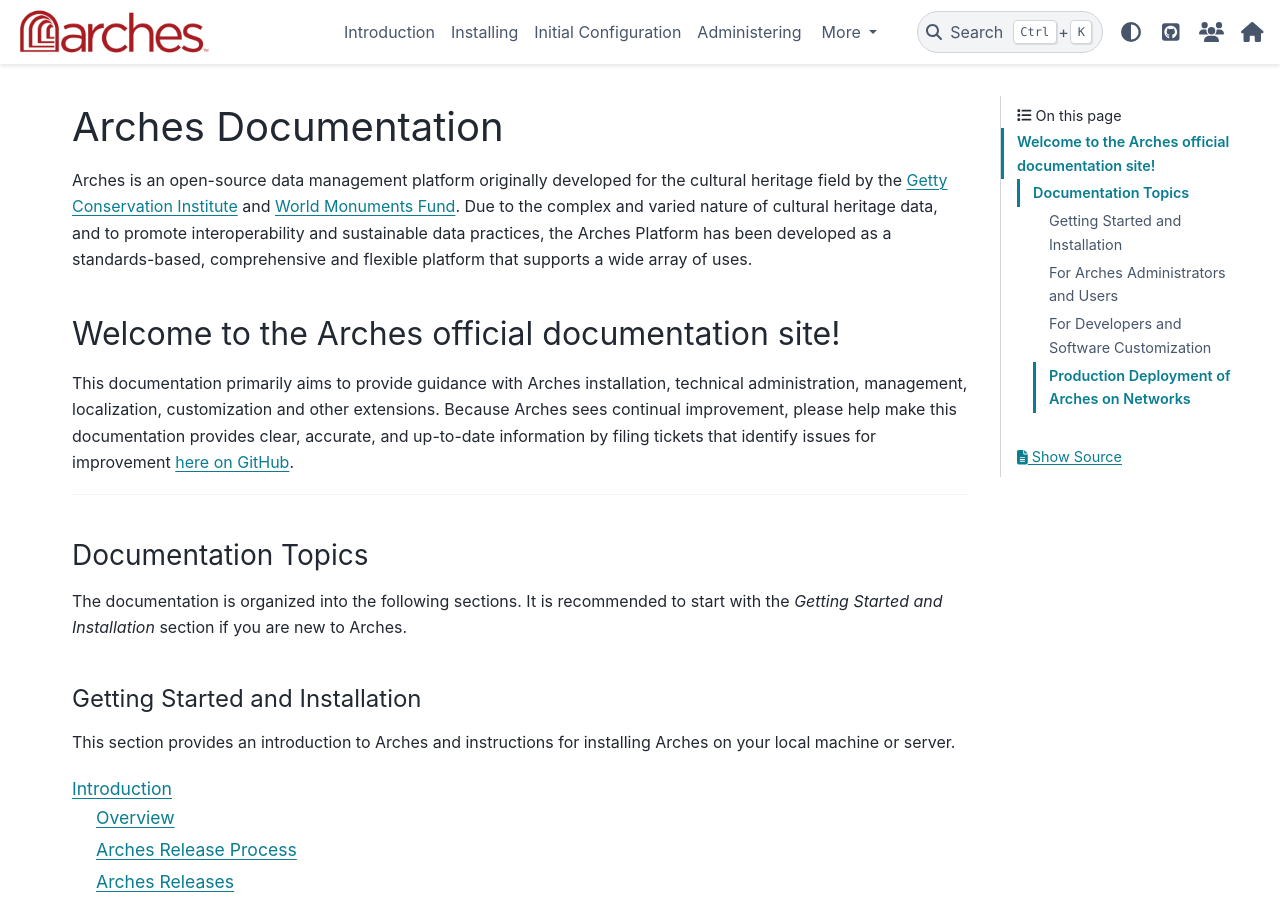
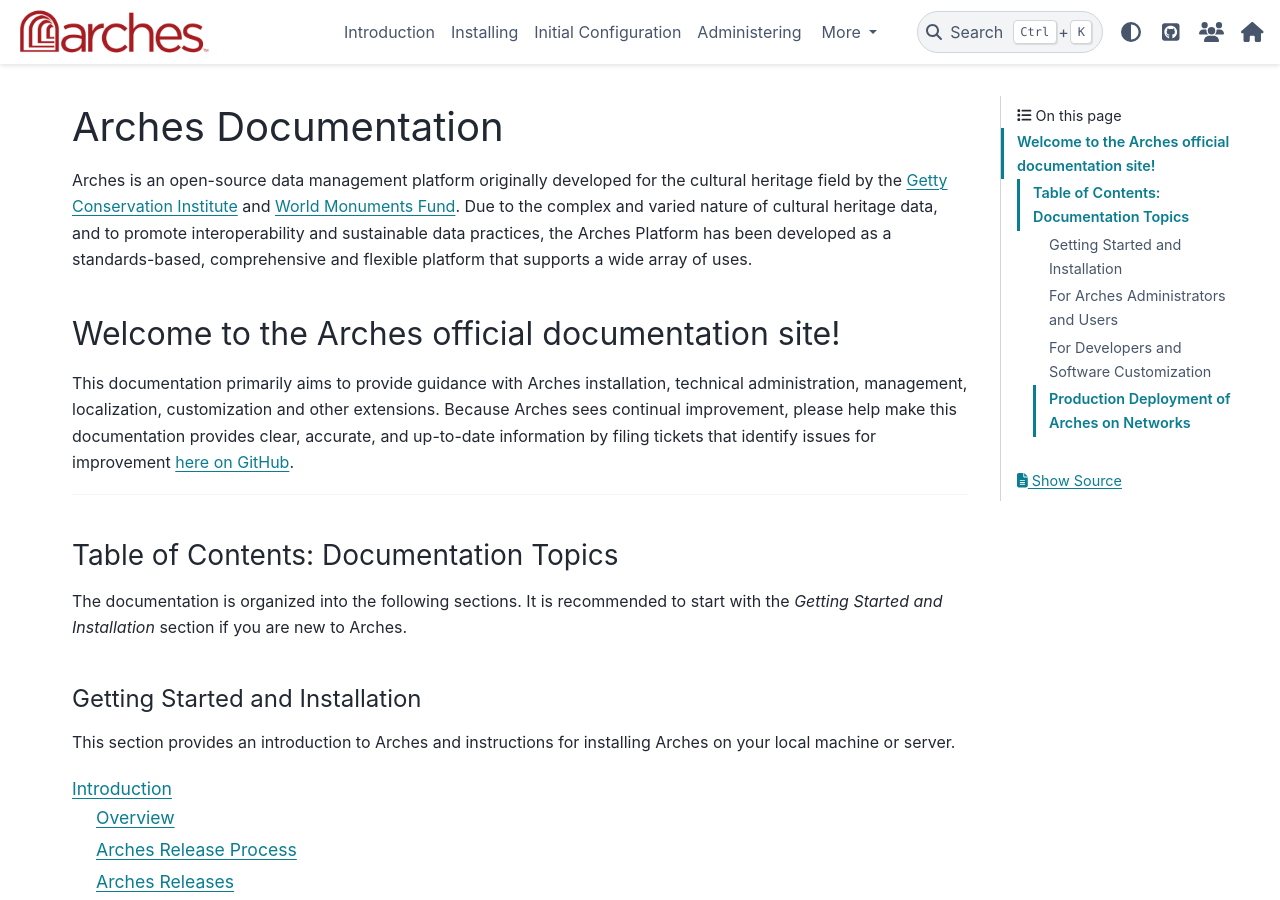
Before and after one commit to archesproject/arches-docs, a Sphinx documentation site: the page built from docs/index.rst, in a window 1280 px wide and 900 px high. Built offline with Sphinx 7.4.7 and the PyData theme 0.15.4, drawn with Linux system fonts in a browser that asks for light colours.

Commit message:
Added table of contents name for easier navigation

```diff
--- a/docs/index.rst
+++ b/docs/index.rst
@@ -13,8 +13,8 @@
 -----------------------------------
 
 
-Documentation Topics
-====================
+Table of Contents: Documentation Topics
+=======================================
 
 The documentation is organized into the following sections. It is recommended to start with the `Getting Started and Installation` section if you are new to Arches.
 
```
